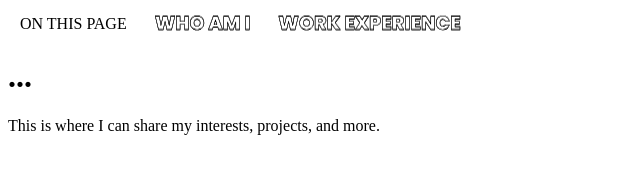
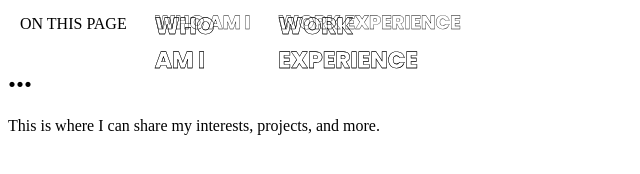
Before and after one commit to ChanYungKim/ChanYungKim.github.io, a plain HTML site: page index.html in a window 1280 px wide. Shown: the whole page, without its empty margins (0-640 px from the left). Drawn offline with Linux system fonts and the light colour scheme.

Commit message:
update style.css

```diff
--- a/css/styles.css
+++ b/css/styles.css
@@ -20,6 +20,8 @@
 #navigation_3_layers_hover_effect:after{
   content: attr(data-text);
   font-family: 'Poppins', sans-serif;
+  font-size: 1.2em;
+  font-weight: 800;
   top: 0;
   left: 0;
   position: absolute;
```
